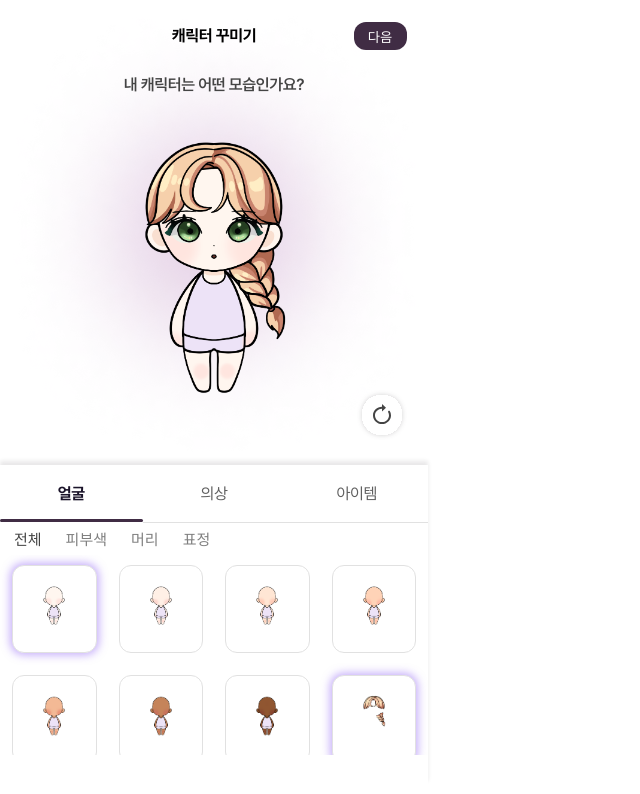
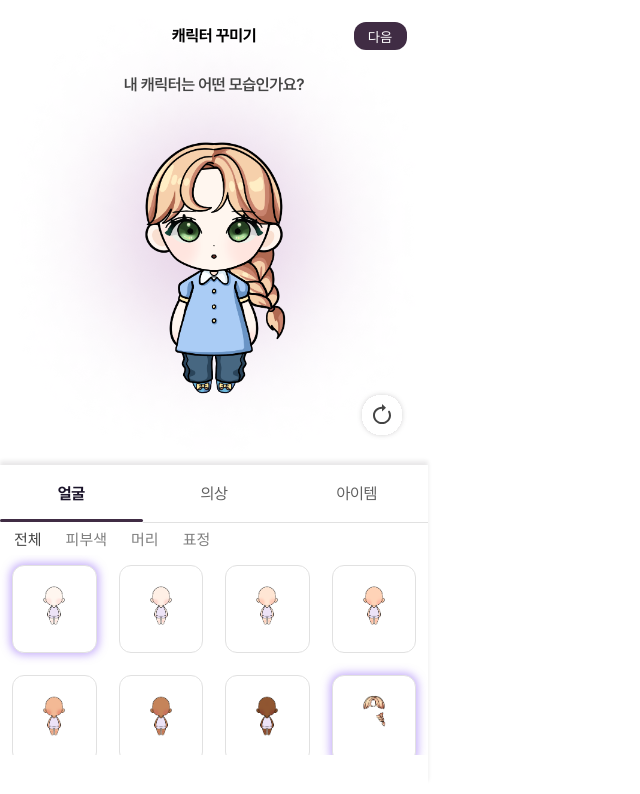
Before and after one commit to KUIT-Pleiades/Pleiades-Web-FrontEnd, a React (Vite) app: page /settings in a window 1280 px wide. Shown: the top 794 px of the page, without its empty margins (0-640 px from the left). Built offline with nearby package versions, Linux system fonts and the light colour scheme.

Commit message:
Fix: ProfileSetUp page

```diff
--- a/src/pages/Settings/CharacterSetUp.tsx
+++ b/src/pages/Settings/CharacterSetUp.tsx
@@ -5,7 +5,6 @@ import { useState } from "react";
 import FaceTab from "./FaceTab";
 import { useCharacterStore } from "../../store/useCharacterStore";
 import OutFitTab from "./OutFitTab";
-
 
 interface CharacterSetUpProps {
   onNext: () => void;
@@ -45,27 +44,21 @@ const CharacterSetUp = ({ onNext }: CharacterSetUpProps) => {
             src={character.face.hair.imgurl}
             alt="hair"
           />
-          {character.outfit.top.imgurl && (
           <img
             className={s.characterTop}
             src={character.outfit.top.imgurl}
             alt="top"
           />
-          )}
-          {character.outfit.bottom.imgurl && (
           <img
             className={s.characterBottom}
             src={character.outfit.bottom.imgurl}
             alt="bottom"
           />
-          )}
-          {character.outfit.shoes.imgurl && (
           <img
             className={s.characterShoes}
             src={character.outfit.shoes.imgurl}
             alt="shoes"
           />
-          )}
         </div>
         <img
           className={s.characterBackground}
--- a/src/pages/Settings/ProfileSetUp.tsx
+++ b/src/pages/Settings/ProfileSetUp.tsx
@@ -50,8 +50,11 @@ const ProfileSetUp = ({
         <p className={s.pDescription}>내 캐릭터에 이름과 나이를 지어주세요!</p>
         <div className={s.characterContainer}>
           <img className={s.characterSkin} src={character.face.skinColor.imgurl} alt="skin" />
-          <img className={s.characterface} src={character.face.expression.imgurl} alt="expression" />
-          <img className={s.characterhair} src={character.face.hair.imgurl} alt="hair" />
+          <img className={s.characterFace} src={character.face.expression.imgurl} alt="expression" />
+          <img className={s.characterHair} src={character.face.hair.imgurl} alt="hair" />
+          <img className={s.characterTop} src={character.outfit.top.imgurl} alt="top" />
+          <img className={s.characterBottom} src={character.outfit.bottom.imgurl} alt="bottom" />
+          <img className={s.characterShoes} src={character.outfit.shoes.imgurl} alt="shoes" />
         </div>
         <img
           className={s.characterBackground}
--- a/src/pages/Settings/profileSetUp.module.scss
+++ b/src/pages/Settings/profileSetUp.module.scss
@@ -84,13 +84,35 @@ p {
   justify-content: center;
   width: 100%;
   height: 100%;
-
   img {
     position: absolute;
     width: 70%;
     top: 15%;
   }
 }
+// 레이어 순서: 액세서리>얼굴>상의>하의>신발>머리>피부
+.characterSkin{
+  z-index: 1 ;
+}
+.characterHair {
+  z-index: 2;
+}
+.characterShoes{
+  z-index: 3;
+}
+.characterBottom{
+  z-index: 4;
+}
+.characterTop {
+  z-index: 5;
+}
+.characterFace{
+  z-index: 6;
+}
+.characterAccessory{
+  z-index: 7;
+}
+
 
 .characterBackground {
   position: absolute;
--- a/src/store/useCharacterStore.ts
+++ b/src/store/useCharacterStore.ts
@@ -4,6 +4,9 @@ import { Character } from "../interfaces/Interfaces";
 import skin01 from "../assets/Character/face/skin/skin01.png";
 import hair01 from "../assets/Character/face/hair/hair01.png";
 import face01 from "../assets/Character/face/face/face01.png";
+import top01 from "../assets/Character/outfit/top/top01.png";
+import bottom01 from "../assets/Character/outfit/bottom/bottom01.png";
+import shoes from "../assets/Character/outfit/shoes/shoes01.png";
 
 
 interface CharacterStore {
@@ -13,7 +16,7 @@ interface CharacterStore {
 }
 
 const initialCharacter: Character = {
-  // 초기 캐릭터 상태
+  // 초기 캐릭터 상태 -> 디자이너, pm 과 상의
   characterId: "",
   characterName: "",
   characterAge: 0,
@@ -32,9 +35,9 @@ const initialCharacter: Character = {
     },
   },
   outfit: {
-    top: { name: "", imgurl: "" },
-    bottom: { name: "", imgurl: "" },
-    shoes: { name: "", imgurl: "" },
+    top: { name: "", imgurl: top01 },
+    bottom: { name: "", imgurl: bottom01 },
+    shoes: { name: "", imgurl: shoes },
   },
   accessories: { name: "", imgurl: "" },
   background: { name: "", imgurl: "" },
```
Lines whose indentation alone changed are shown as unchanged.
